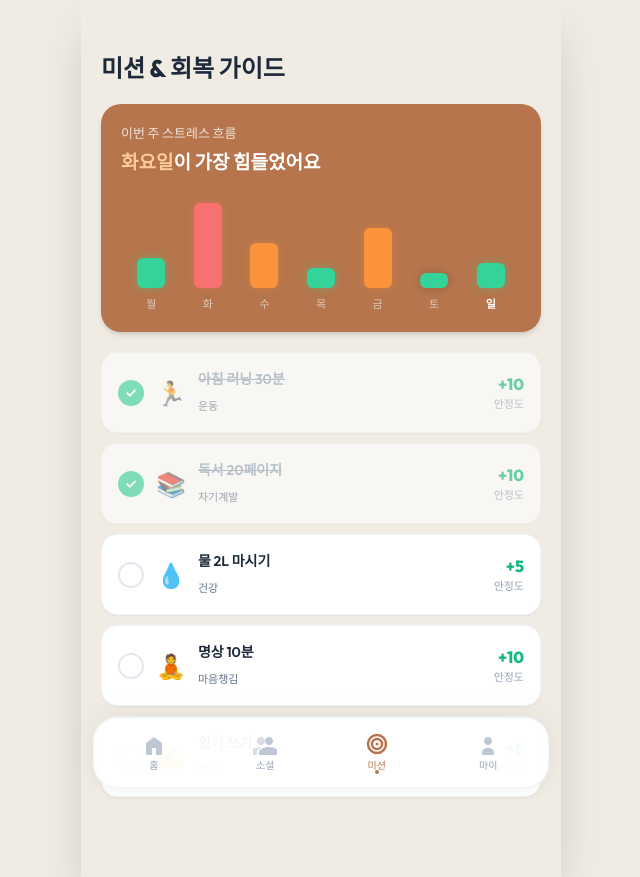
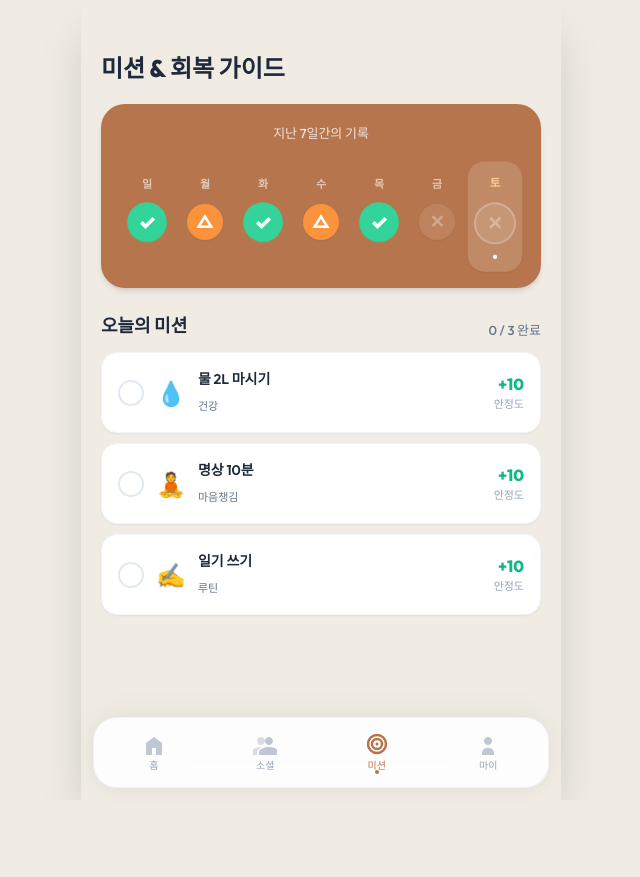
Before and after one commit to nacgyun/SomeDay-FE, a React (Vite) app: page /mission in a window 1280 px wide. Shown: the whole page, without its empty margins (319-959 px from the left). After the commit the page ends 800 px from the top, so only its background shows below. Built offline with nearby package versions, Linux system fonts and the light colour scheme.

Commit message:
Merge pull request #14 from someday-health-care/feat/api
add records api

```diff
--- /dev/null
+++ b/src/components/features/mission/MissionOXList.tsx
@@ -0,0 +1,87 @@
+import type { FC } from 'react';
+import type { Mission } from '../../../types';
+
+interface MissionOXListProps {
+  missions: Mission[];
+  selectedDayOffset: number;
+  onDaySelect: (offset: number) => void;
+}
+
+const MissionOXList: FC<MissionOXListProps> = ({ missions, selectedDayOffset, onDaySelect }) => {
+  const DAYS = ['일', '월', '화', '수', '목', '금', '토'];
+  const today = new Date();
+
+  // 6일 전부터 오늘까지의 데이터를 생성
+  const weekData = Array.from({ length: 7 }, (_, i) => {
+    const offset = i; // 0 = 6일 전, 6 = 오늘
+    const date = new Date(today);
+    date.setDate(date.getDate() - (6 - offset));
+
+    const dayName = DAYS[date.getDay()];
+    const dayMissions = missions.filter(m => m.dayOffset === offset);
+    const doneCount = dayMissions.filter(m => m.done).length;
+    const totalCount = dayMissions.length || 3; // 기본 3개
+
+    let status: 'O' | '△' | 'X' = 'X';
+    if (doneCount === totalCount && totalCount > 0) {
+      status = 'O';
+    } else if (doneCount > 0) {
+      status = '△';
+    }
+
+    return {
+      offset,
+      dayName,
+      status,
+      doneCount,
+      totalCount,
+      isToday: offset === 6,
+    };
+  });
+
+  return (
+    <div className="bg-[#B6754C] shadow-md rounded-[24px] p-5">
+      <div className="mb-4">
+        <h3 className="text-[13px] font-medium text-white/80 mb-0.5 text-center">지난 7일간의 기록</h3>
+      </div>
+
+      <div className="flex justify-between items-center gap-1.5 pt-1">
+        {weekData.map((day) => {
+          const isSelected = selectedDayOffset === day.offset;
+
+          return (
+            <button
+              key={day.offset}
+              onClick={() => onDaySelect(day.offset)}
+              className={`flex-1 flex flex-col items-center gap-3 py-3 rounded-2xl transition-all duration-200 cursor-pointer
+                ${isSelected ? 'bg-white/15 scale-105 shadow-sm' : 'hover:bg-white/5'}
+              `}
+            >
+              {/* 요일 라벨 */}
+              <span className={`text-[11px] font-bold ${day.isToday ? 'text-[#FFCB9A]' : 'text-white/60'}`}>
+                {day.dayName}
+              </span>
+
+              {/* 상태 아이콘 (O, △, X) */}
+              <div className={`w-9 h-9 rounded-full flex items-center justify-center text-lg font-black shadow-sm transition-transform
+                ${day.status === 'O' ? 'bg-brand-green text-white scale-110 shadow-brand-green/30' :
+                  day.status === '△' ? 'bg-brand-orange text-white' :
+                  'bg-white/10 text-white/30'}
+                ${isSelected ? 'ring-2 ring-white/30' : ''}
+              `}>
+                {day.status === 'O' ? '✓' : day.status === '△' ? '△' : '✕'}
+              </div>
+
+              {/* 하단 점 표시 (선택 시 혹은 오늘일 때) */}
+              {day.isToday && !isSelected && <div className="w-1 h-1 rounded-full bg-[#FFCB9A]" />}
+              {isSelected && <div className="w-1 h-1 rounded-full bg-white" />}
+              {!day.isToday && !isSelected && <div className="h-1" />}
+            </button>
+          );
+        })}
+      </div>
+    </div>
+  );
+};
+
+export default MissionOXList;
--- a/src/components/features/my/WeekStress.tsx
+++ b/src/components/features/my/WeekStress.tsx
@@ -11,15 +11,15 @@ const WeekStress = ({ data }: WeekStressProps) => {
   const maxLevel = 100;
 
   const getBarColorInfo = (level: number) => {
-    if (level < 40) return { bg: 'bg-brand-green', shadow: 'shadow-brand-green/40' };
+    if (level < 40) return { bg: 'bg-brand-red', shadow: 'shadow-brand-red/40' };
     if (level < 75) return { bg: 'bg-brand-orange', shadow: 'shadow-brand-orange/40' };
-    return { bg: 'bg-brand-red', shadow: 'shadow-brand-red/40' };
+    return { bg: 'bg-brand-green', shadow: 'shadow-brand-green/40' };
   };
 
   return (
     <div className="bg-[#B6754C] shadow-md rounded-[20px] p-4">
       <div className="flex items-center justify-between mb-3">
-        <h3 className="text-sm font-semibold text-white">주간 스트레스 수치</h3>
+        <h3 className="text-sm font-semibold text-white">주간 안정도 수치</h3>
         <span className="text-xs text-white/80 font-medium">최근 7일</span>
       </div>
 
--- a/src/pages/MissionPage.tsx
+++ b/src/pages/MissionPage.tsx
@@ -1,41 +1,69 @@
 import { useState } from 'react';
 import type { Mission } from '../types';
 import PageHeader from '../components/layout/PageHeader';
-import MentalFlow from '../components/features/mission/MentalFlow';
+import MissionOXList from '../components/features/mission/MissionOXList';
 import MissionItem from '../components/features/mission/MissionItem';
 import Button from '../components/ui/Button';
 
-// ─── 더미 데이터 ──────────────────────────────────────────────
-const INIT_MISSIONS: Mission[] = [
-  { id: 1, icon: '🏃', title: '아침 러닝 30분', category: '운동', done: true, point: 10 },
-  { id: 2, icon: '📚', title: '독서 20페이지', category: '자기계발', done: true, point: 10 },
-  { id: 3, icon: '💧', title: '물 2L 마시기', category: '건강', done: false, point: 5 },
-  { id: 4, icon: '🧘', title: '명상 10분', category: '마음챙김', done: false, point: 10 },
-  { id: 5, icon: '✍️', title: '일기 쓰기', category: '루틴', done: false, point: 5 },
-];
+// ─── 더미 데이터 생성 함수 ──────────────────────────────────────────
+const generateMockMissions = (): Mission[] => {
+  const missionPool = [
+    { title: '아침 러닝 30분', icon: '🏃', category: '운동' },
+    { title: '독서 20페이지', icon: '📚', category: '자기계발' },
+    { title: '물 2L 마시기', icon: '💧', category: '건강' },
+    { title: '명상 10분', icon: '🧘', category: '마음챙김' },
+    { title: '일기 쓰기', icon: '✍️', category: '루틴' },
+    { title: '스트레칭 하기', icon: '🙆', category: '운동' },
+    { title: '비타민 챙겨먹기', icon: '💊', category: '건강' },
+    { title: '외국어 공부 15분', icon: '🌍', category: '자기계발' },
+  ];
 
-const WEEKLY_MENTAL_DATA = [
-  { day: '월', level: 30 },
-  { day: '화', level: 85 },
-  { day: '수', level: 45 },
-  { day: '목', level: 20 },
-  { day: '금', level: 60 },
-  { day: '토', level: 15 },
-  { day: '일', level: 25 },
-];
+  const missions: Mission[] = [];
+  let idCounter = 1;
+
+  for (let day = 0; day < 7; day++) {
+    for (let m = 0; m < 3; m++) {
+      const poolItem = missionPool[(day * 3 + m) % missionPool.length];
+      missions.push({
+        id: idCounter++,
+        icon: poolItem.icon,
+        title: poolItem.title,
+        category: poolItem.category,
+        done: day < 5 ? (day % 2 === 0 ? true : m === 0) : false, // 과거 데이터 중 일부는 성공, 최근(5,6)은 실패/진행중 목업
+        point: 10,
+        dayOffset: day,
+      });
+    }
+  }
+  return missions;
+};
+
+const INIT_MISSIONS = generateMockMissions();
 // ──────────────────────────────────────────────────────────────
 
 const MissionPage = () => {
   const [missions, setMissions] = useState<Mission[]>(INIT_MISSIONS);
+  const [selectedDayOffset, setSelectedDayOffset] = useState(6); // 기본값: 오늘(6)
   const [pendingMission, setPendingMission] = useState<Mission | null>(null);
+
+  // 선택된 날짜의 미션들만 필터링
+  const displayedMissions = missions.filter(m => m.dayOffset === selectedDayOffset);
 
   const handleToggle = (id: number) => {
     const targetMission = missions.find((m) => m.id === id);
     if (!targetMission) return;
 
     if (!targetMission.done) {
-      // 완료 처리하려고 할 때 팝업 표시
+      if (selectedDayOffset !== 6) {
+        alert('오늘의 미션만 완료 처리할 수 있습니다.');
+        return;
+      }
       setPendingMission(targetMission);
+    } else {
+      // 완료 취소는 자유롭게 (테스트용)
+      setMissions((prev) =>
+        prev.map((m) => (m.id === id ? { ...m, done: false } : m))
+      );
     }
   };
 
@@ -54,17 +82,41 @@ const MissionPage = () => {
         gradientColor="green"
       />
 
-      {/* 이번 주 멘탈 흐름 */}
-      <section className="px-5 mb-5">
-        <MentalFlow data={WEEKLY_MENTAL_DATA} />
+      {/* 7일 OX 리스트 섹션 */}
+      <section className="px-5 mb-6">
+        <MissionOXList
+          missions={missions}
+          selectedDayOffset={selectedDayOffset}
+          onDaySelect={setSelectedDayOffset}
+        />
       </section>
+
+      {/* 미션 리스트 헤더 */}
+      <div className="px-5 mb-3 flex justify-between items-end">
+        <h3 className="text-lg font-bold text-slate-800">
+          {selectedDayOffset === 6 ? '오늘의 미션' : '지난 미션 기록'}
+        </h3>
+        <span className="text-[13px] text-slate-500 font-medium">
+          {displayedMissions.filter(m => m.done).length} / {displayedMissions.length} 완료
+        </span>
+      </div>
 
       {/* 미션 리스트 */}
       <section className="px-5">
         <div className="flex flex-col gap-2.5">
-          {missions.map((mission) => (
-            <MissionItem key={mission.id} mission={mission} onToggle={handleToggle} />
-          ))}
+          {displayedMissions.length > 0 ? (
+            displayedMissions.map((mission) => (
+              <MissionItem
+                key={mission.id}
+                mission={mission}
+                onToggle={handleToggle}
+              />
+            ))
+          ) : (
+            <div className="py-10 text-center text-slate-400">
+              해당 날짜의 미션 정보가 없습니다.
+            </div>
+          )}
         </div>
       </section>
 
--- a/src/pages/MyRecordsPage.tsx
+++ b/src/pages/MyRecordsPage.tsx
@@ -1,30 +1,79 @@
-import { useState } from 'react';
+import { useState, useEffect, useCallback } from 'react';
 import { useNavigate } from 'react-router-dom';
 import PageHeader from '../components/layout/PageHeader';
 import Button from '../components/ui/Button';
+import { useAuth } from '../contexts/AuthContext';
+import api from '../api/axios';
 
-// 더미 데이터: 날짜별 기록
-const MOCK_RECORDS: Record<string, { content: string; emotion: string; stress: number }> = {
-  '2026-04-01': { content: '오늘은 새 프로젝트를 시작했다. 설레지만 조금 긴장된다.', emotion: '😊', stress: 30 },
-  '2026-04-03': { content: '비가 와서 달리기 대신 집에서 명상을 했다.', emotion: '🧘', stress: 20 },
-  '2026-04-06': { content: '업무가 너무 많아서 야근을 했다. 피곤한 하루...', emotion: '😫', stress: 85 },
-  '2026-04-10': { content: '친구들과 주말 약속을 잡았다. 기대된다!', emotion: '🎉', stress: 15 },
-  '2026-04-15': { content: '생각보다 일이 잘 안 풀려서 답답했다. 조금 쉬어가야지.', emotion: '🌧️', stress: 70 },
-  '2026-04-22': { content: '컨디션이 아주 좋은 날. 집중이 잘 돼서 목표치를 다 채웠다.', emotion: '✨', stress: 10 },
-  '2026-04-28': { content: '가벼운 산책을 하며 생각을 정리했다. 한결 낫다.', emotion: '🍃', stress: 45 },
+interface MonthlySummary {
+  analysisDate: string;
+  stabilityScore: number;
+  mentalState: string;
+}
+
+interface RecordDetail {
+  content: string;
+  emotion: string;
+  stress: number;
+}
+
+const getEmotionByScore = (score: number): string => {
+  if (score >= 90) return '✨';
+  if (score >= 70) return '😊';
+  if (score >= 50) return '🧘';
+  if (score >= 30) return '🍃';
+  return '😫';
 };
 
 const MyRecordsPage = () => {
   const navigate = useNavigate();
-  // 기본 설정: 2026년 4월
-  const [currentDate, setCurrentDate] = useState(new Date(2026, 3, 1)); // month is 0-indexed
+  const { user } = useAuth();
+
+  // 기본 설정: 오늘 날짜의 연/월
+  const now = new Date();
+  const [currentDate, setCurrentDate] = useState(new Date(now.getFullYear(), now.getMonth(), 1));
   const [selectedRecordDate, setSelectedRecordDate] = useState<string | null>(null);
+
+  const [records, setRecords] = useState<Record<string, RecordDetail>>({});
+  const [isLoading, setIsLoading] = useState(false);
 
   const year = currentDate.getFullYear();
   const month = currentDate.getMonth() + 1; // 1-indexed for display
 
   const [isPickerOpen, setIsPickerOpen] = useState(false);
   const [pickerYear, setPickerYear] = useState(year);
+
+  const fetchMonthlySummaries = useCallback(async () => {
+    if (!user?.id) return;
+
+    setIsLoading(true);
+    try {
+      const response = await api.get(`/api/mental-analyses/${user.id}/monthly-summaries`, {
+        params: { year, month }
+      });
+
+      if (response.data) {
+        const mappedRecords: Record<string, RecordDetail> = {};
+        response.data.forEach((item: MonthlySummary) => {
+          mappedRecords[item.analysisDate] = {
+            content: item.mentalState,
+            emotion: getEmotionByScore(item.stabilityScore),
+            stress: item.stabilityScore // UI에서는 stress로 쓰이지만 안정도 수치로 표시함
+          };
+        });
+        setRecords(mappedRecords);
+      }
+    } catch (error) {
+      console.error('Failed to fetch monthly summaries:', error);
+      setRecords({});
+    } finally {
+      setIsLoading(false);
+    }
+  }, [user?.id, year, month]);
+
+  useEffect(() => {
+    fetchMonthlySummaries();
+  }, [fetchMonthlySummaries]);
 
   const openPicker = () => {
     setPickerYear(year);
@@ -59,7 +108,7 @@ const MyRecordsPage = () => {
     days.push(i);
   }
 
-  const selectedRecord = selectedRecordDate ? MOCK_RECORDS[selectedRecordDate] : null;
+  const selectedRecord = selectedRecordDate ? records[selectedRecordDate] : null;
 
   return (
     <div className="w-full max-w-[480px] mx-auto min-h-screen relative bg-[#F0ECE4] shadow-2xl shadow-black/20 text-slate-800 flex flex-col">
@@ -105,7 +154,7 @@ const MyRecordsPage = () => {
         </div>
 
         {/* 달력 그리드 */}
-        <div className="grid grid-cols-7 gap-y-4 gap-x-2">
+        <div className={`grid grid-cols-7 gap-y-4 gap-x-2 transition-opacity duration-300 ${isLoading ? 'opacity-50' : 'opacity-100'}`}>
           {days.map((day, idx) => {
             if (day === null) {
               return <div key={`empty-${idx}`} />;
@@ -114,7 +163,7 @@ const MyRecordsPage = () => {
             const formattedMonth = String(month).padStart(2, '0');
             const formattedDay = String(day).padStart(2, '0');
             const dateStr = `${year}-${formattedMonth}-${formattedDay}`;
-            const hasRecord = !!MOCK_RECORDS[dateStr];
+            const hasRecord = !!records[dateStr];
 
             return (
               <div key={dateStr} className="flex flex-col items-center gap-1.5">
@@ -163,7 +212,7 @@ const MyRecordsPage = () => {
               <h3 className="text-[15px] font-bold text-brand-orange-dark mb-1">
                 {selectedRecordDate}
               </h3>
-              <p className="text-xs text-slate-500 mb-6 font-medium">스트레스 지수: <span className="text-brand-orange font-bold">{selectedRecord.stress}</span></p>
+              <p className="text-xs text-slate-500 mb-6 font-medium">안정도 지수: <span className="text-brand-orange font-bold">{selectedRecord.stress}</span></p>
 
               <div className="w-full bg-slate-50/80 rounded-2xl p-5 border border-slate-100 relative overflow-hidden shadow-inner">
                 <div className="absolute top-2 left-3 text-4xl text-slate-200/60 font-serif pointer-events-none">"</div>
--- a/src/types/index.ts
+++ b/src/types/index.ts
@@ -18,6 +18,7 @@ export interface Mission {
   category: string;
   done: boolean;
   point: number;
+  dayOffset?: number; // 0 = 6 days ago, ..., 6 = today
 }
 
 export interface StatItem {
@@ -46,8 +47,6 @@ export interface NavItem {
   label: string;
 }
 
-export type MissionCategory = '전체' | '운동' | '자기계발' | '건강' | '마음챙김' | '루틴';
-
 export interface User {
   id: number;
   email: string;
```
Also changed, not shown: src/pages/MyPage.tsx (+38 -7 lines), 1 other file (tests, documents, lock files or other folders).
